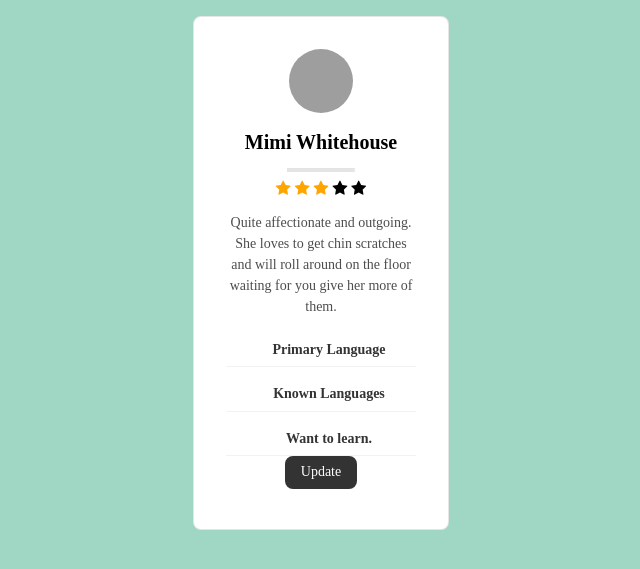
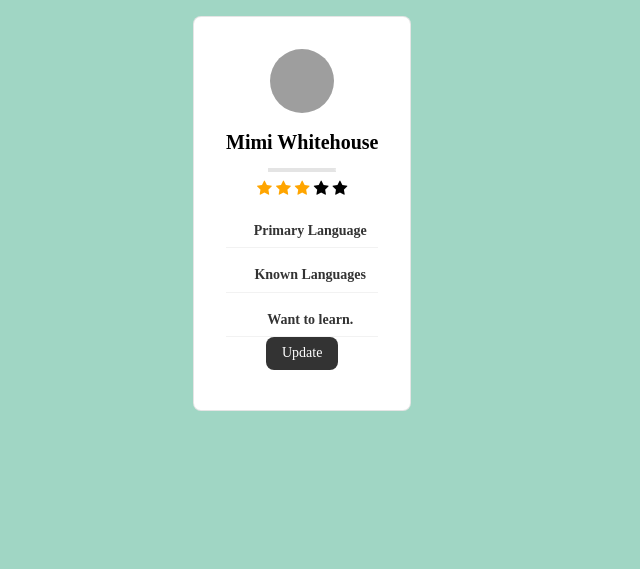
Before and after one commit to momentum-Tutor/eTutor, a Django app: template templates/eTutor/homepage.html in a window 1280 px wide. Shown: the part 50-619 px from the top of the page, without its empty margins (63-703 px from the left). Run offline with Django 3.2, Linux system fonts and the light colour scheme; the template is opened without the code that fills it, so the values that code supplies are empty; parts of the project's set-up code (start-up, migrations or seed data) failed here and were passed over; some libraries are stand-ins or nearby versions; grey boxes are pictures that could not be loaded.

Commit message:
template changes

```diff
--- a/templates/eTutor/homepage.html
+++ b/templates/eTutor/homepage.html
@@ -15,9 +15,7 @@
         <span class="fa fa-star"></span>
     </div>
     <p class="lh-copy measure center f6 black-70">
-        Quite affectionate and outgoing.
-        She loves to get chin scratches and will
-        roll around on the floor waiting for you give her more of them.
+
     </p>
 
     <article class="dt w-100 bb b--black-05 pb2 mt2">
```
